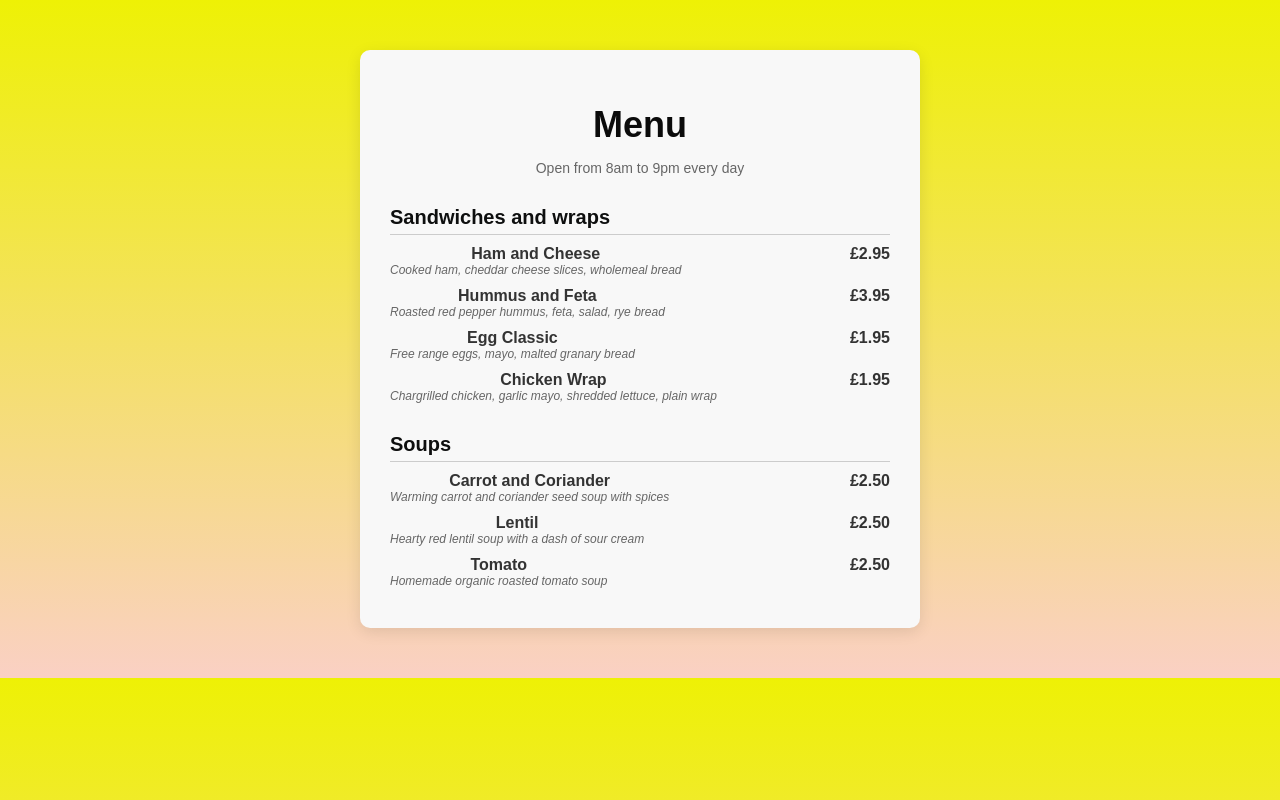
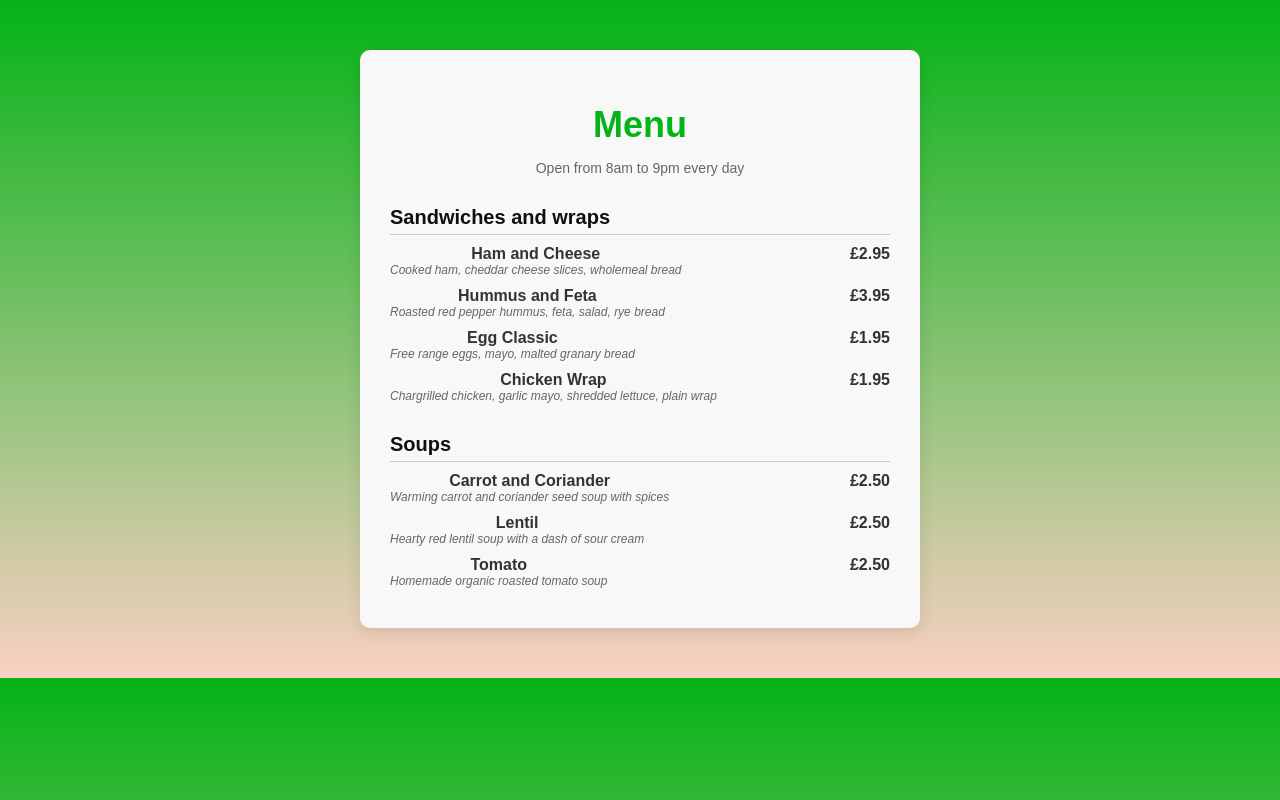
Before and after one commit to NishantKhamchaMagar/wk2linuxdemo, a plain HTML site: page menu.html in a window 1280 px wide. Drawn offline with Linux system fonts and the light colour scheme.

Commit message:
1st commit

```diff
--- a/index.html
+++ b/menu.html
@@ -44,6 +44,7 @@
             padding-bottom: 5px;
             text-align: left;
             color: rgb(14, 15, 15);
+            font-style: inherit;
         }
 
         .menu-item {
@@ -67,14 +68,14 @@
         }
 
         body {
-            background: linear-gradient(to bottom, #eef105, #fad0c4);
+            background: linear-gradient(to bottom, #04b316, #fad0c4);
         }
 
     </style>
 </head>
 <body>
     <div class="menu-container">
-        <h1>Menu</h1>
+        <h1 style="color: #04b316;">Menu</h1>
         <p class="subtitle">Open from 8am to 9pm every day</p>
 
         <h2>Sandwiches and wraps</h2>
```
